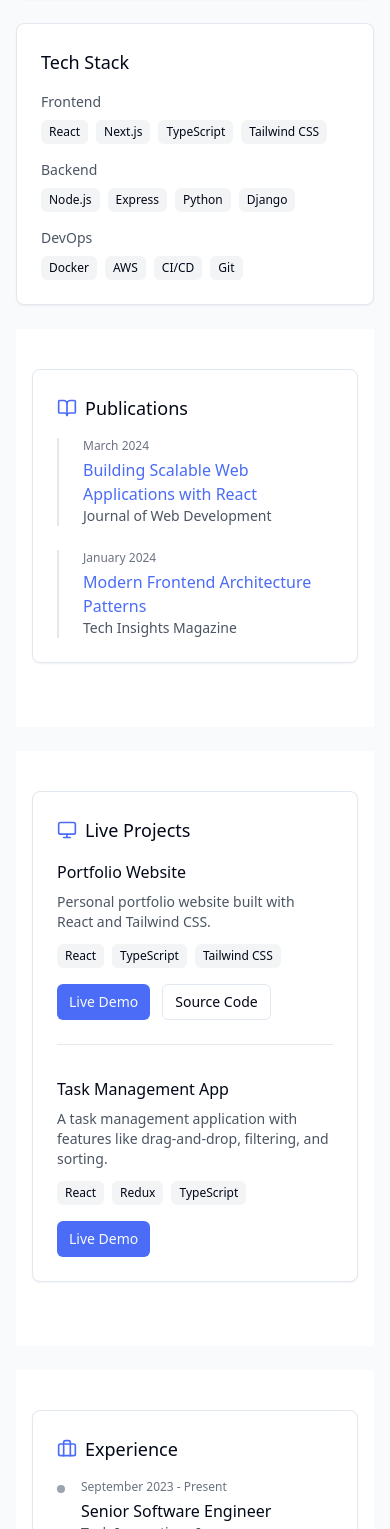
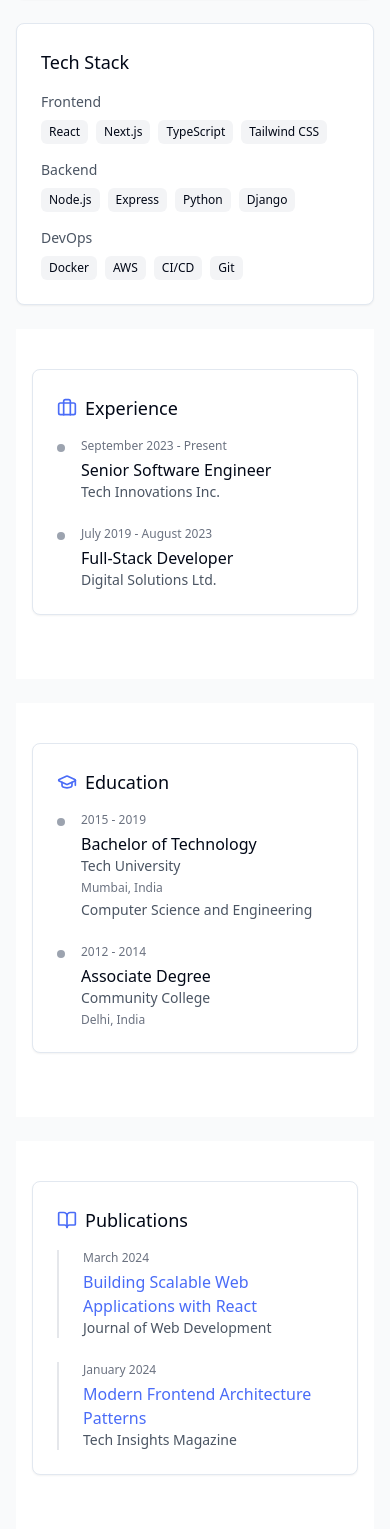
Before and after one commit to mainak1023/majumder-portfolio-rebuilt, a React (Vite) app: page / in a window 390 px wide. Shown: the part 471-2000 px from the top of the page. Built offline with nearby package versions, Linux system fonts and the light colour scheme.

Commit message:
Refactor: Improve layout and responsiveness
Move experience and education sections to the left column. Ensure the site is responsive across different screen sizes.

```diff
--- a/src/pages/Index.tsx
+++ b/src/pages/Index.tsx
@@ -20,12 +20,12 @@ const Index = () => {
             <ThemeSelector />
             <Hero />
             <TechStack />
+            <Experience />
+            <Education />
           </div>
           <div className="md:col-span-2 space-y-6">
             <Publications />
             <LiveProjects />
-            <Experience />
-            <Education />
             <Certifications />
             <Projects />
           </div>
```
